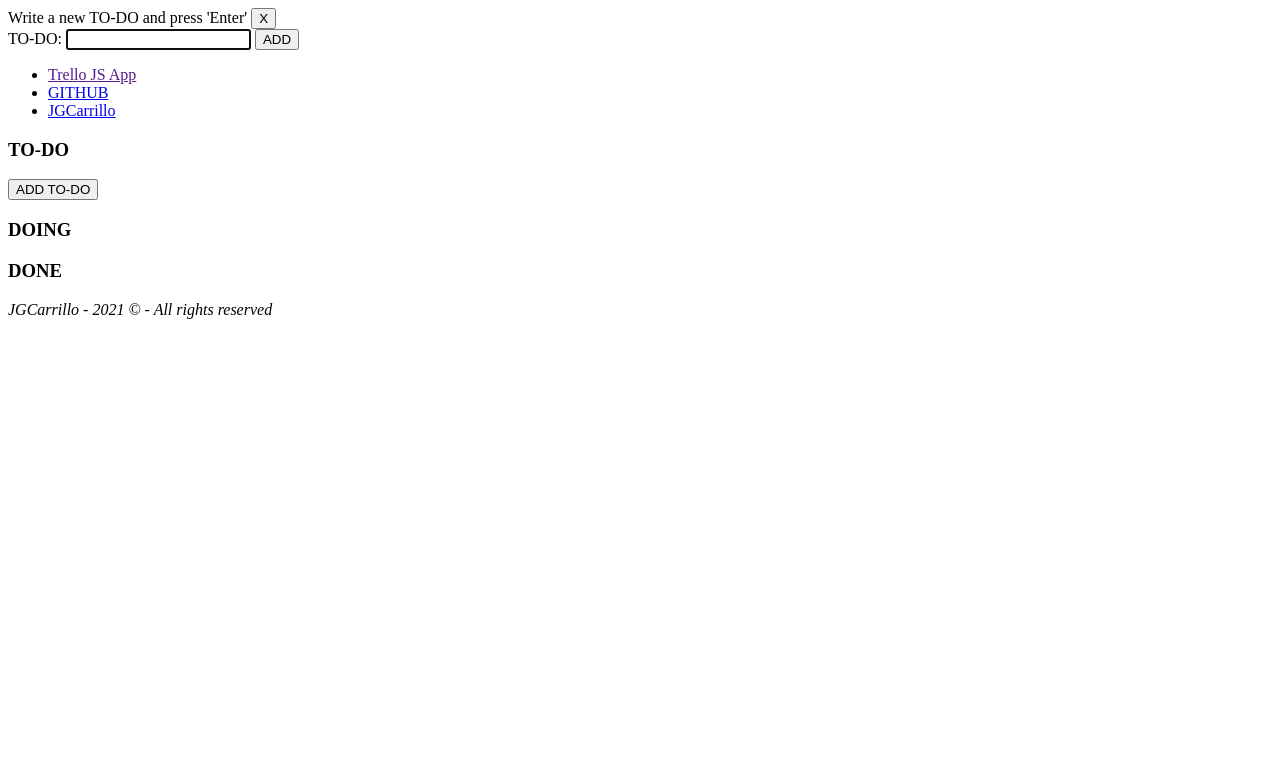
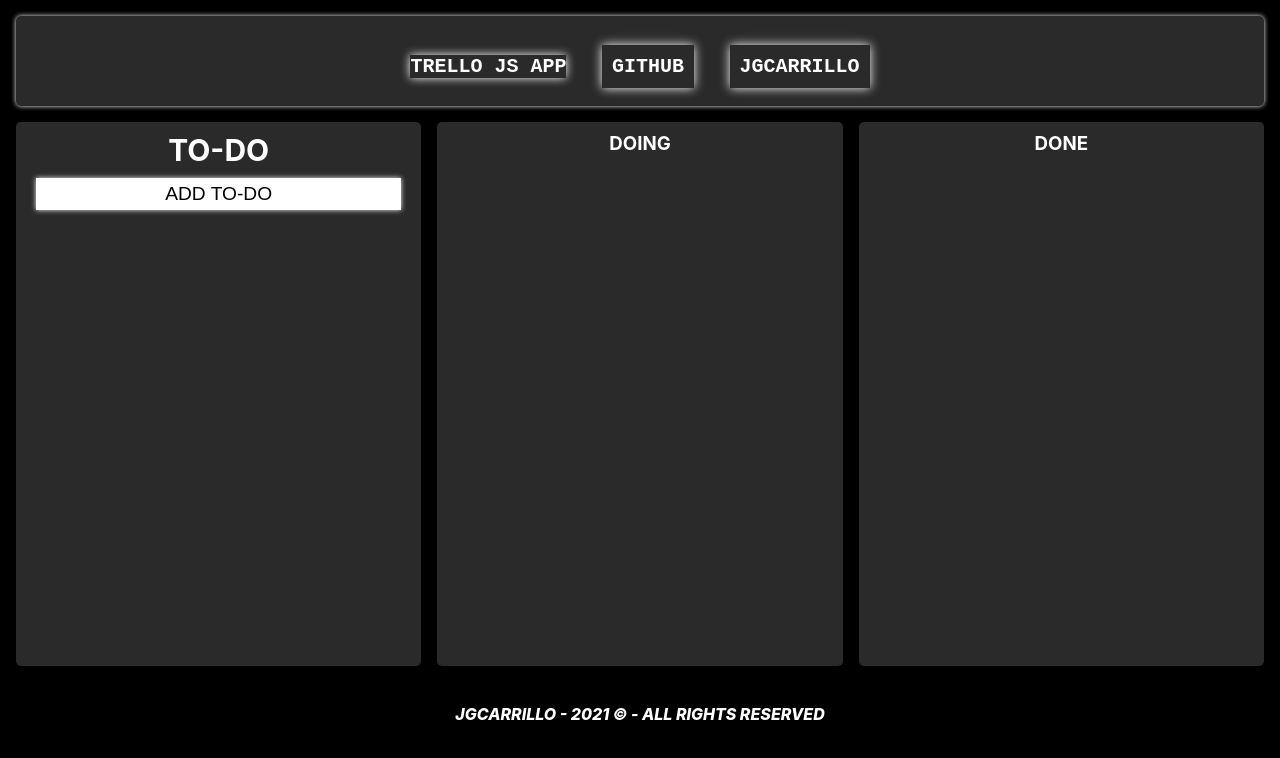
Before and after one commit to project-grupal/Trello-js-app, a plain HTML site: page index.html in a window 1280 px wide. Drawn offline with Linux system fonts and the light colour scheme.

Commit message:
Se cambia los colores

```diff
--- a/css/style.css
+++ b/css/style.css
@@ -1,12 +1,12 @@
 :root {
-    --bg-color: #1d3557;
-    --navbar-color: #457b9d;
-    --footer-color: #457b9d;
-    --cards-color: #a8dadc;
+    --bg-color: #000000;
+    --navbar-color: #2a2a2a;
+    --footer-color: #000000;
+    --cards-color: #2a2a2a;
     --radius: 5px;
     --padding: 10px;
     --bg-color-card: #457b9d;
-    --btn-color: #f1faee;
+    --btn-color: #ffffff;
     --link-web: #e63946;
 }
 
@@ -18,7 +18,7 @@
 body {
     font-family: 'Inter', sans-serif;
     background-color: var(--bg-color);
-    color: black;
+    color: rgb(255, 255, 255);
 }
 
 /* ***** */
@@ -60,7 +60,7 @@ body {
     padding-top: var(--padding);
     border-radius: var(--radius);
     height: 5rem;
-    box-shadow: 0 0px 5px #007aff;
+    box-shadow: 0 0px 5px #ffffff;
 }
 
 .to-do {
@@ -73,7 +73,7 @@ body {
 
 .to-do>h3 {
     font-size: 30px;
-    box-shadow: 0 0px 5px aquamarine;
+
 }
 
 .doing {
@@ -123,13 +123,12 @@ a {
 }
 
 a:hover {
-    color: #a8dadc;
+    color: #f3f3f3;
 }
 
 .link-web {
-    color: var(--bg-color);
+    color: #ffffff;;
     padding: 10px;
-
 }
 
 /* ******* */
@@ -146,7 +145,7 @@ button {
     font-size: 1.2em;
     transition: all 300ms;
     margin-top: 10px;
-    box-shadow: 0 0px 5px aquamarine;
+    box-shadow: 0 0px 5px rgb(244, 244, 244);
 }
 
 button:hover {
--- a/index.html
+++ b/index.html
@@ -7,7 +7,7 @@
 		<link rel="shortcut icon" href="assets/light.png" type="image/x-icon" sizes="16x16" />
 		<title>Trello JS App</title>
 
-		<link rel="stylesheet" href="css/styles.css" />
+		<link rel="stylesheet" href="css/style.css" />
 	</head>
 	<body>
 		<!-- MODAL -->
--- a/js/app.js
+++ b/js/app.js
@@ -58,7 +58,7 @@ document.addEventListener('DOMContentLoaded', function () {
         }
 
         function dragEnter() {
-            this.style.border = '5px solid yellow';
+            this.style.border = '5px solid  white';
         }
 
         function dragLeave() {
```
